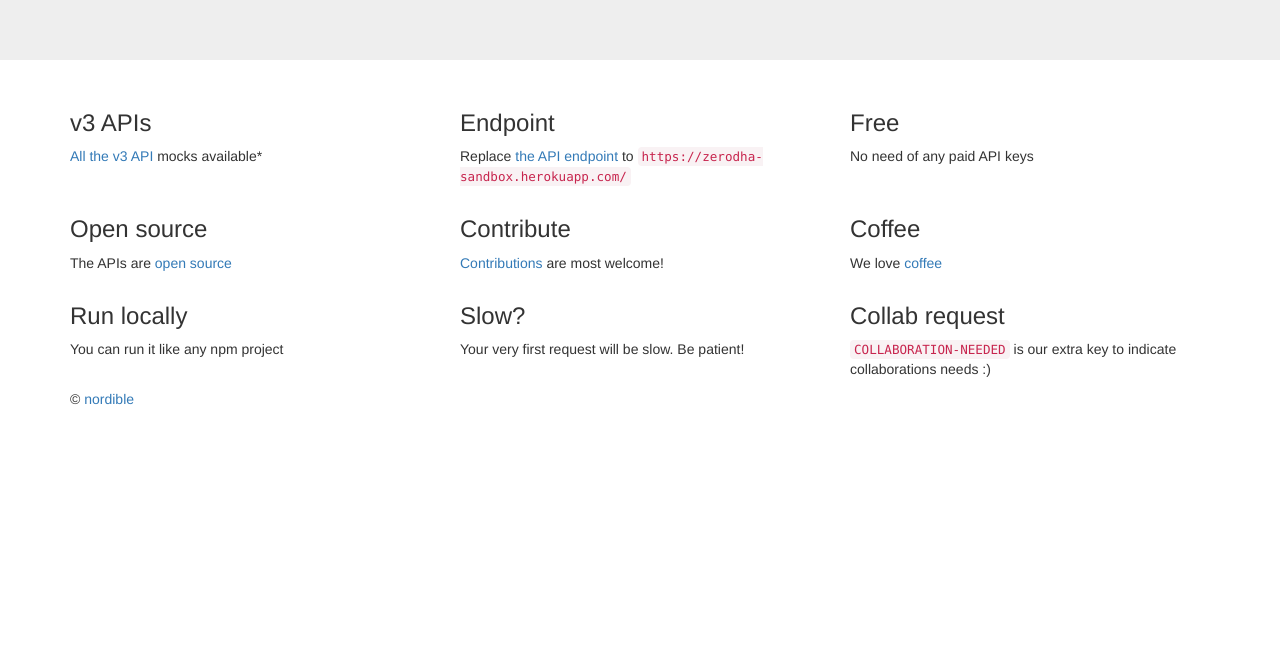
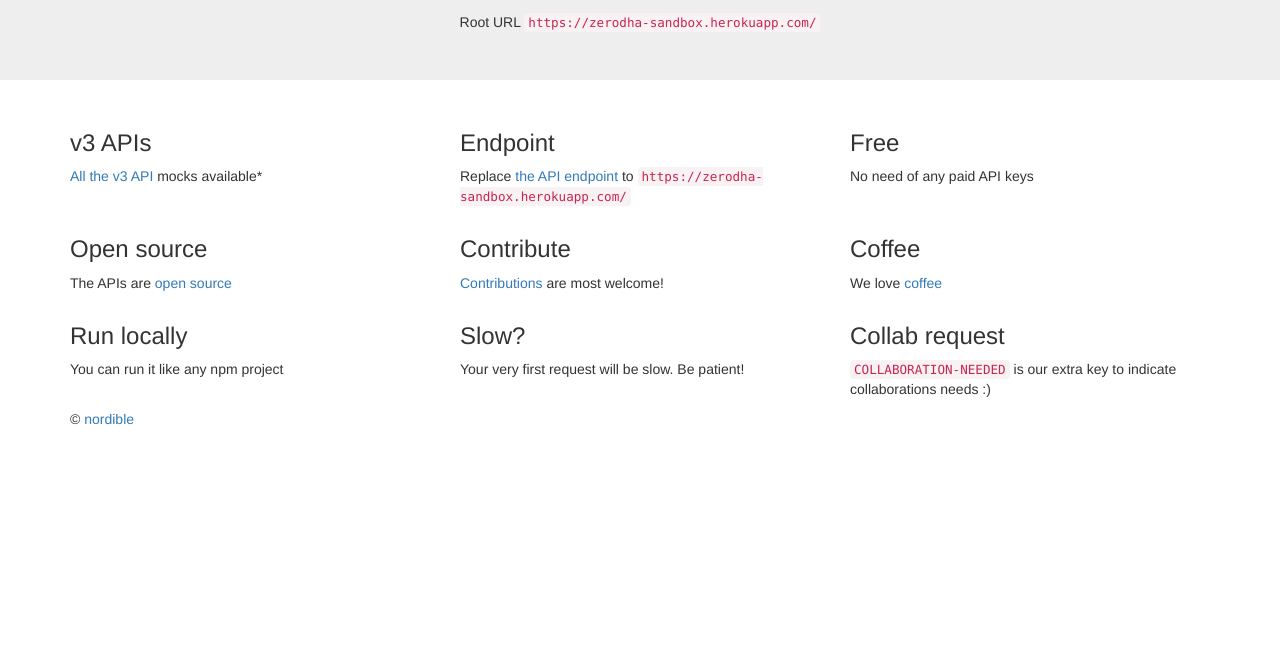
Before and after one commit to xameeramir/zerodha-sandbox, a website: page index.html in a window 1280 px wide. Shown: the part 144-800 px from the top of the page. Drawn offline with nearby package versions, Linux system fonts and the light colour scheme.

Commit message:
highlight root URL

```diff
--- a/index.html
+++ b/index.html
@@ -13,6 +13,7 @@
 <div class="jumbotron text-center">
   <h2>Zerodha APIs Test environment</h2>
   <p>Free sandbox for testing Zerodha's <a href="https://kite.trade/docs/connect/v3">Kite and Coin APIs</a></p>
+  Root URL <code>https://zerodha-sandbox.herokuapp.com/</code>
 </div>
 
 <div class="container">
```
